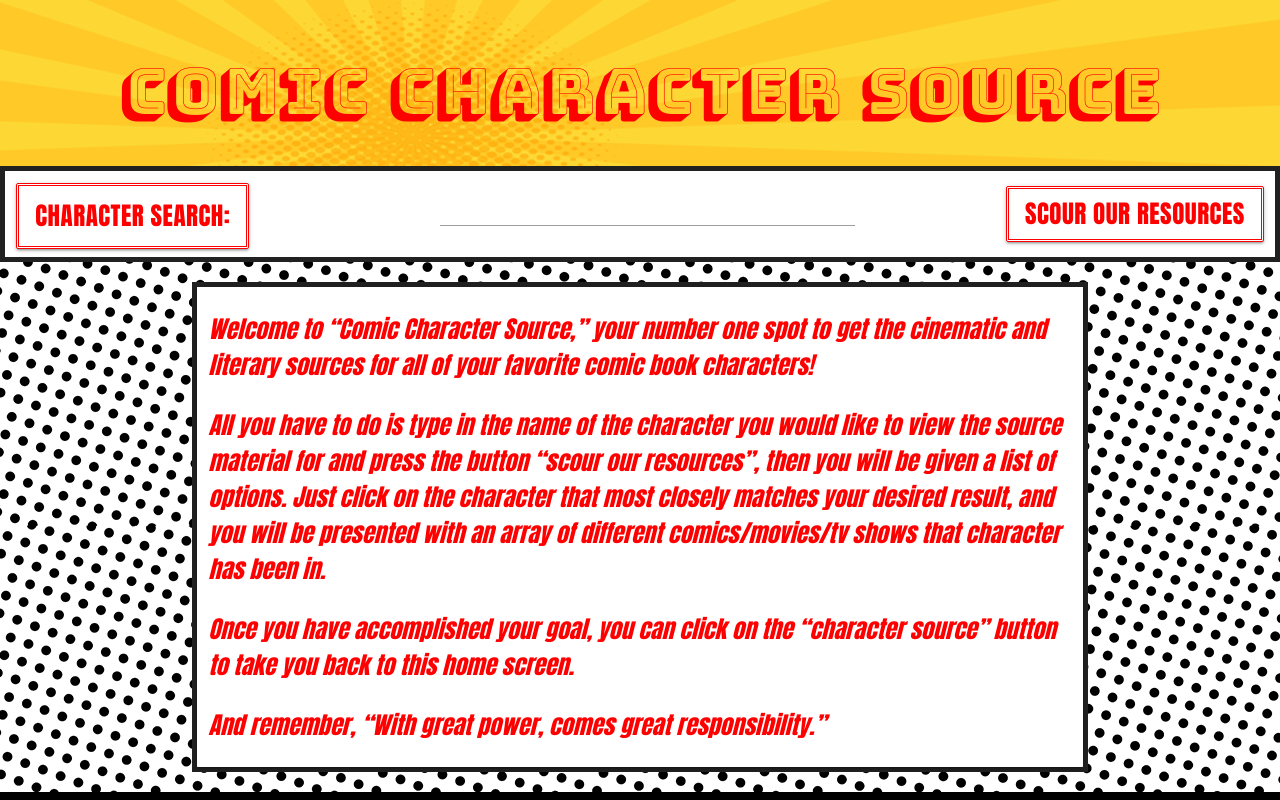
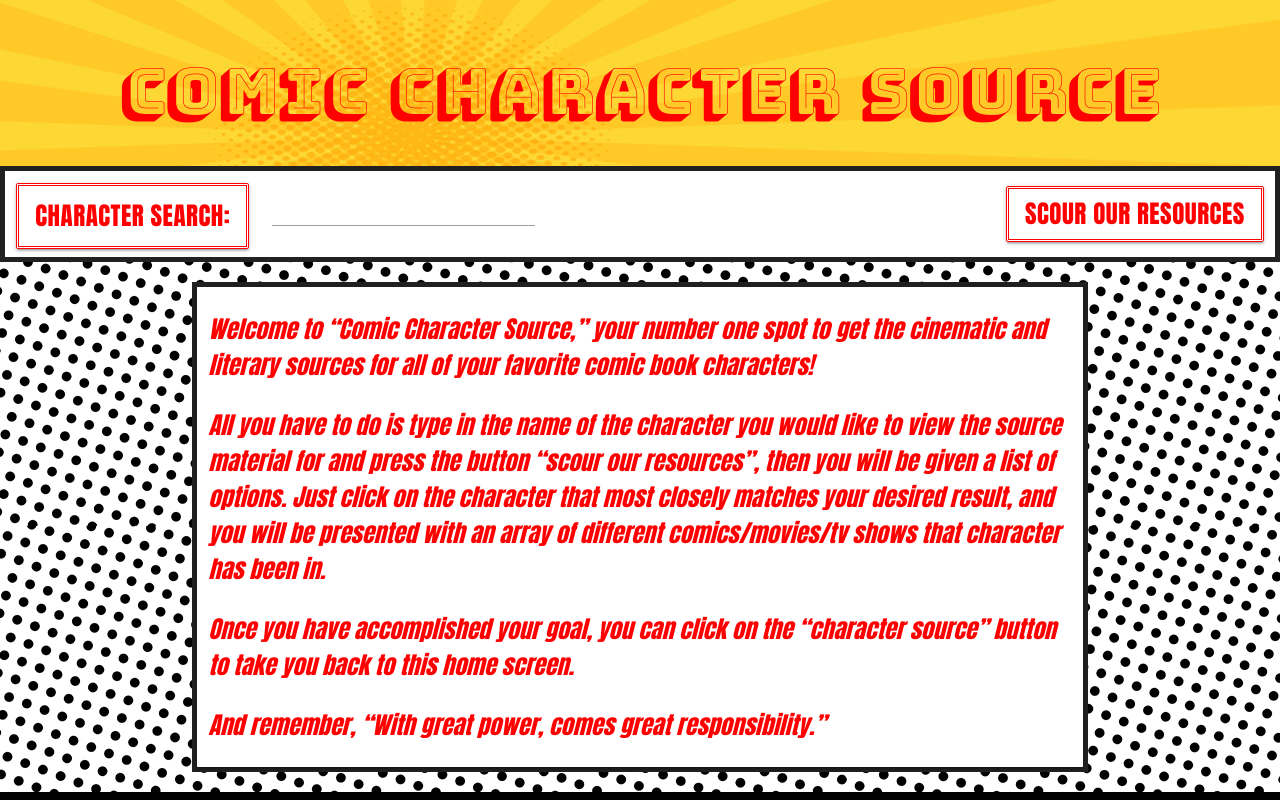
Before and after one commit to acschmalenberger/ComicCharacterSource, a plain HTML site: page index.html in a window 1280 px wide. Shown: the top 800 px of the page. Drawn offline with nearby package versions, Linux system fonts and the light colour scheme.

Commit message:
adjusted search bar to be more mobile responsive

```diff
--- a/index.html
+++ b/index.html
@@ -25,18 +25,18 @@
 
     <div class="row" id="top-row">
 
-      <div class="col s4" id="top-col">
+      <div class="col" id="top-col1">
 
         <a class="brand-logo btn" href="./index.html">Character Search: </a>
 
       </div>
-      <div class="col s4" id="top-col">
+      <div class="col" id="top-col2">
 
         <input id="search" type="search" required>
         <label class="label-icon" for="search"></label>
 
       </div>
-      <div class="col s4" id="top-col">
+      <div class="col" id="top-col3">
 
         <ul class="right">
           <li><a class="waves-effect waves-light btn" id="scour">Scour Our Resources</a></li>
--- a/style.css
+++ b/style.css
@@ -40,6 +40,24 @@ body {
     #top-col{
         width: 100%;
     }
+
+}
+
+#top-col1 {
+
+    float: left;
+
+}
+
+#top-col2 {
+
+
+
+}
+
+#top-col3 {
+
+    float: right;
 
 }
 
@@ -98,6 +116,7 @@ body {
     padding-left: 1rem;
     background: white;
     margin-top: 9px;
+    width: -webkit-fill-available;
 
 }
 
```
